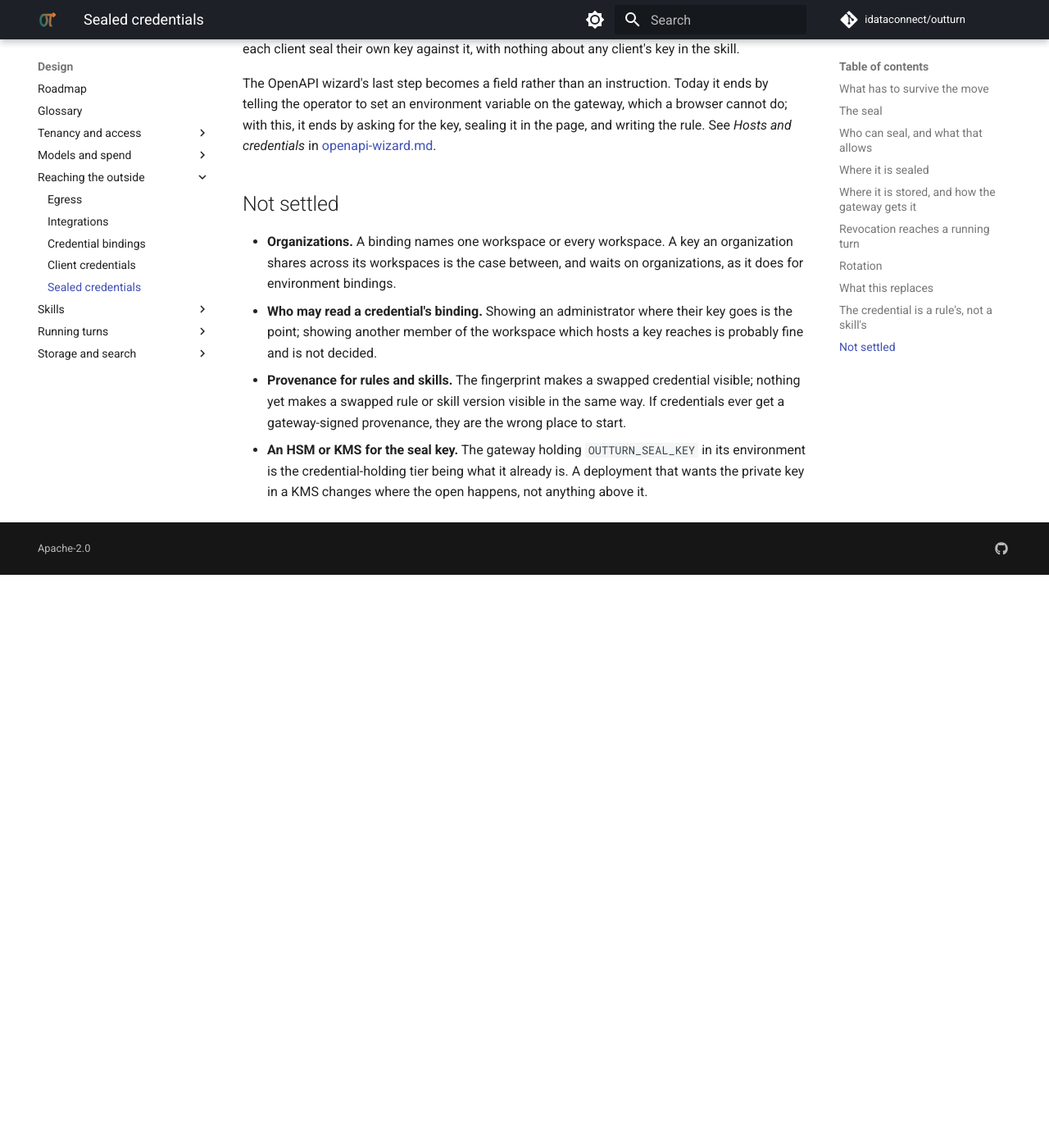
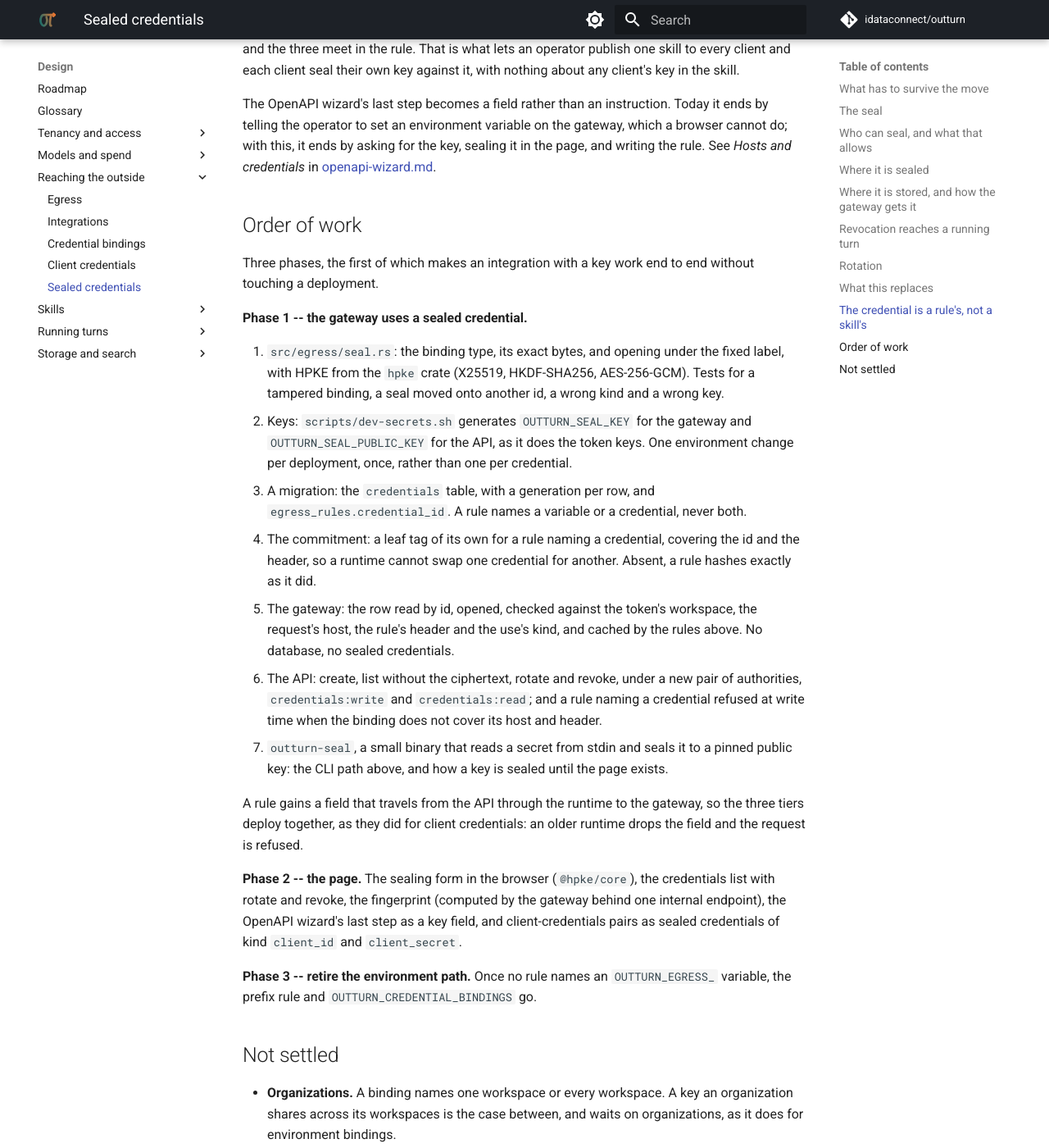
Before and after one commit to idataconnect/outturn, an MkDocs documentation site: the page built from docs/sealed-credentials.md, in a window 1280 px wide and 1400 px high, scrolled down 6215 px. Shown: the whole window at 82% size. Built offline with MkDocs 1.6.1 and Material for MkDocs 9.7.7, drawn with Linux system fonts in a browser that asks for light colours; comment, search, counter and statistics services are not loaded; before the commit the page ends 6916 px from its top, so only the background shows below that; some of the changed text lies outside the part shown.

Commit message:
Plan the order sealed credentials are built in
Three phases, the first of which makes an integration with a key work
end to end without a gateway restart: the seal, the keys, the table,
the commitment leaf, the gateway's read, the API, and a sealing binary
until the page exists.

Co-Authored-By: Claude Opus 5.5 <noreply@anthropic.com>

```diff
--- a/docs/sealed-credentials.md
+++ b/docs/sealed-credentials.md
@@ -2,7 +2,7 @@
 
 A secret somebody types into the platform, stored where anyone can read it and
 nobody but the gateway can use it -- and bound, inside the seal, to where it may
-go. Designed, unbuilt.
+go. Designed, unbuilt; see *Order of work*.
 
 It replaces the environment as the place an egress credential lives. Today a
 credential is an `OUTTURN_EGRESS_` variable on the gateway, bound by
@@ -290,6 +290,51 @@ which a browser cannot do; with this, it ends by asking for the key, sealing it
 in the page, and writing the rule. See *Hosts and credentials* in
 [openapi-wizard.md](openapi-wizard.md).
 
+## Order of work
+
+Three phases, the first of which makes an integration with a key work end to
+end without touching a deployment.
+
+**Phase 1 -- the gateway uses a sealed credential.**
+
+1. `src/egress/seal.rs`: the binding type, its exact bytes, and opening under
+   the fixed label, with HPKE from the `hpke` crate (X25519, HKDF-SHA256,
+   AES-256-GCM). Tests for a tampered binding, a seal moved onto another id, a
+   wrong kind and a wrong key.
+2. Keys: `scripts/dev-secrets.sh` generates `OUTTURN_SEAL_KEY` for the gateway
+   and `OUTTURN_SEAL_PUBLIC_KEY` for the API, as it does the token keys. One
+   environment change per deployment, once, rather than one per credential.
+3. A migration: the `credentials` table, with a generation per row, and
+   `egress_rules.credential_id`. A rule names a variable or a credential,
+   never both.
+4. The commitment: a leaf tag of its own for a rule naming a credential,
+   covering the id and the header, so a runtime cannot swap one credential for
+   another. Absent, a rule hashes exactly as it did.
+5. The gateway: the row read by id, opened, checked against the token's
+   workspace, the request's host, the rule's header and the use's kind, and
+   cached by the rules above. No database, no sealed credentials.
+6. The API: create, list without the ciphertext, rotate and revoke, under a new
+   pair of authorities, `credentials:write` and `credentials:read`; and a rule
+   naming a credential refused at write time when the binding does not cover
+   its host and header.
+7. `outturn-seal`, a small binary that reads a secret from stdin and seals it
+   to a pinned public key: the CLI path above, and how a key is sealed until
+   the page exists.
+
+A rule gains a field that travels from the API through the runtime to the
+gateway, so the three tiers deploy together, as they did for client
+credentials: an older runtime drops the field and the request is refused.
+
+**Phase 2 -- the page.** The sealing form in the browser (`@hpke/core`), the
+credentials list with rotate and revoke, the fingerprint (computed by the
+gateway behind one internal endpoint), the OpenAPI wizard's last step as a key
+field, and client-credentials pairs as sealed credentials of kind `client_id`
+and `client_secret`.
+
+**Phase 3 -- retire the environment path.** Once no rule names an
+`OUTTURN_EGRESS_` variable, the prefix rule and `OUTTURN_CREDENTIAL_BINDINGS`
+go.
+
 ## Not settled
 
 - **Organizations.** A binding names one workspace or every workspace. A key an
```
